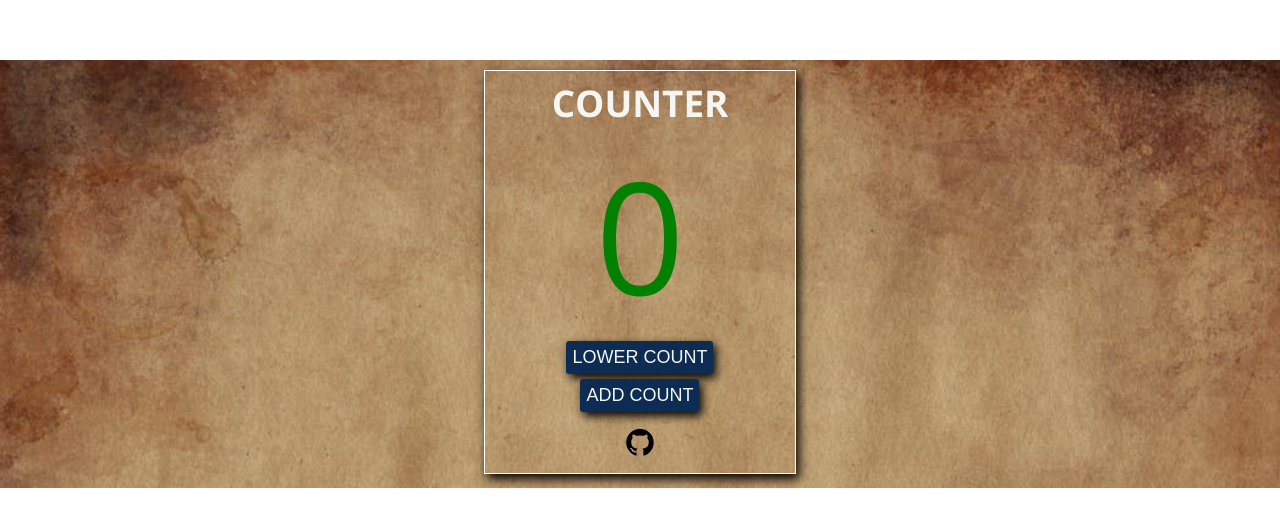
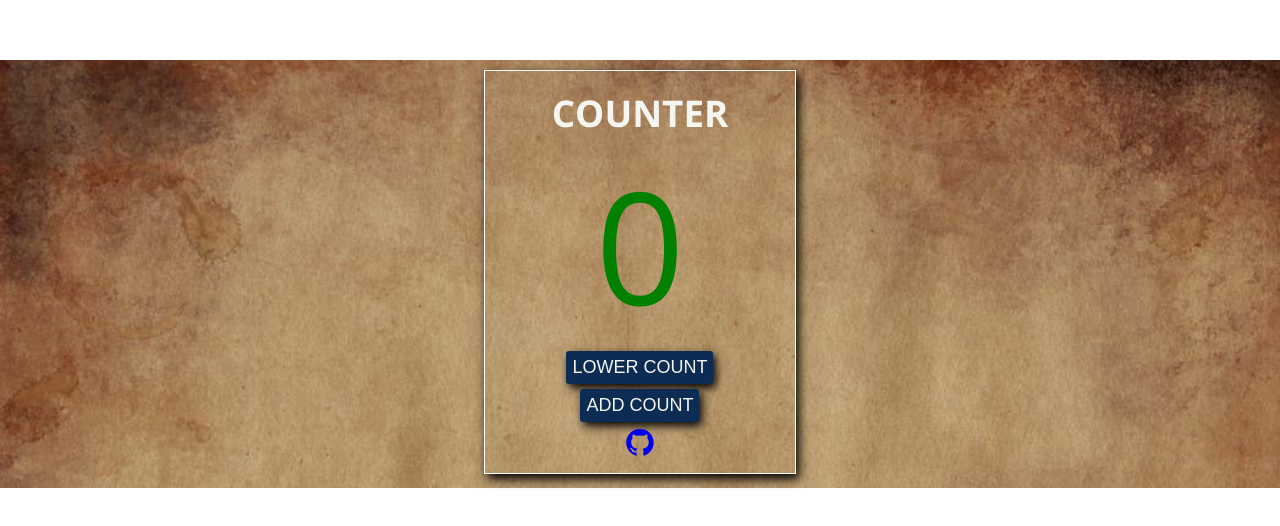
Before and after one commit to AyoOlu1/sidehustle-jscounter, a plain HTML site: page index.html in a window 1280 px wide. Shown: the part 132-658 px from the top of the page. Drawn offline with nearby package versions, Linux system fonts and the light colour scheme.

Commit message:
Update github link

```diff
--- a/index.html
+++ b/index.html
@@ -16,7 +16,7 @@
       <p id="current-count">0</p>
       <button id="lower-count" class="lower-count">LOWER COUNT </button>
       <button id="add-count" class="add-count">ADD COUNT</button>
-      <i class="fa fa-github fa-2x"><a href="https://github.com/AyoOlu1/sidehustle-jscounter"></a></i>
+      <a href="https://github.com/AyoOlu1/sidehustle-jscounter"><i class="fa fa-github fa-2x"></i></a>
     </div>
   </div>
 
```
